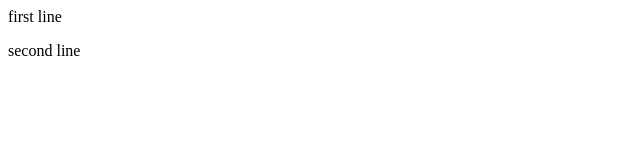
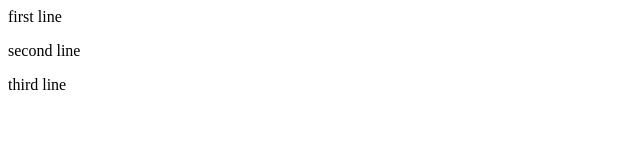
Before and after one commit to TylikStec/root, a plain HTML site: page index.html in a window 1280 px wide. Shown: the full height of the page, 0-640 px from the left. Drawn offline with Linux system fonts and the light colour scheme.

Commit message:
3rd line
adding third line of some code

```diff
--- a/index.css
+++ b/index.css
@@ -1,2 +1,3 @@
 /* 1st line */
 /* 2nd line */
+/* 3rd line */
--- a/index.html
+++ b/index.html
@@ -2,5 +2,6 @@
 	<body>
 		<p>first line</p>
 		<p>second line</p>
+		<p>third line</p>
 	</body>
 </html>
--- a/index.js
+++ b/index.js
@@ -1,2 +1,3 @@
 // 1st line
 // 2nd line
+// 3rd line
```
